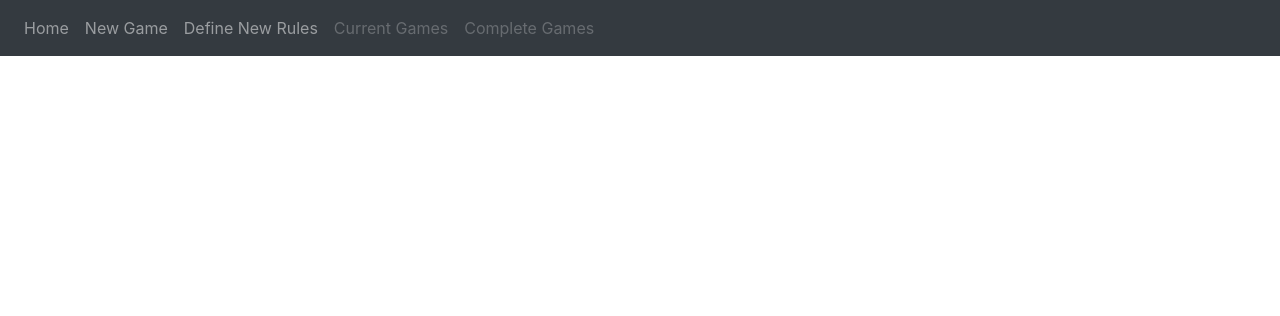
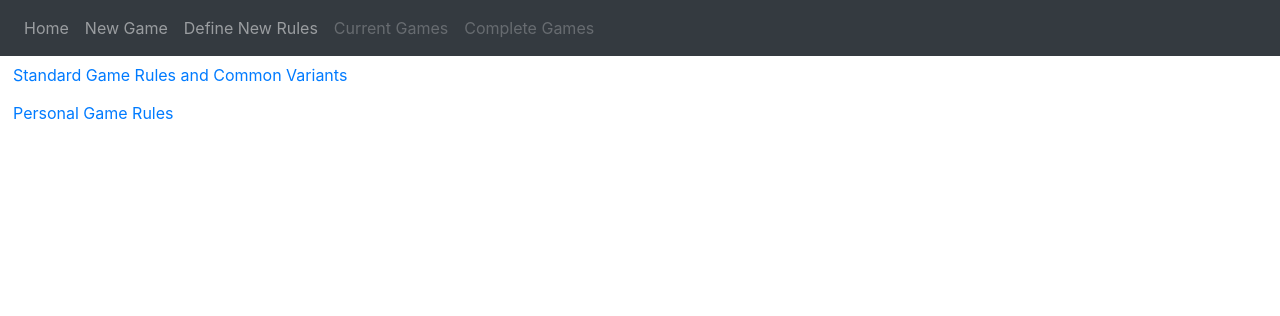
Before and after one commit to theovoss/DjangoChessApi, a Django app: template DjangoChessApi/Chess/templates/chess/main/home.html in a window 1280 px wide. Shown: the top 316 px of the page. Run offline with Django 3.2, Linux system fonts and the light colour scheme; the template is opened without the code that fills it, so the values that code supplies are empty; some libraries are stand-ins or nearby versions.

Commit message:
Add visibility options to game type and update homepage to show which game types are where

```diff
--- a/DjangoChessApi/Chess/admin.py
+++ b/DjangoChessApi/Chess/admin.py
@@ -0,0 +1,6 @@
+from django.contrib import admin
+
+from .models import Game, GameType
+
+admin.site.register(GameType)
+admin.site.register(Game)
--- a/DjangoChessApi/Chess/templates/chess/main/home.html
+++ b/DjangoChessApi/Chess/templates/chess/main/home.html
@@ -7,10 +7,34 @@
 
 {% block body %}
 
-<div class="game-types">
-  {% for game_type in game_types %}
-    {% include "chess/secondary/game_type.html" with game_type=game_type %}
-  {% endfor %}
+<div class="panel panel-default accordion" id="standardGameTypeAccordian">
+  <div class="panel-heading" id="game_type_standard_heading">
+    <button class="btn btn-link" type="button" data-toggle="collapse" data-target="#game_type_standard" aria-expanded="true" aria-controls="game_type_standard">
+      Standard Game Rules and Common Variants
+    </button>
+  </div>
+  <div id="game_type_standard" class="collapse show" aria-labelledby="game_type_standard_heading" data-parent="#standardGameTypeAccordian">
+    <div class="panel-body d-flex flex-wrap">
+      {% for standard_game_type in standard_game_types %}
+        {% include "chess/secondary/game_type.html" with game_type=standard_game_type %}
+      {% endfor %}
+    </div>
+  </div>
+</div>
+
+<div class="panel panel-default accordion" id="personalGameTypeAccordian">
+  <div class="panel-heading" id="game_type_personal_heading">
+    <button class="btn btn-link" type="button" data-toggle="collapse" data-target="#game_type_personal" aria-expanded="true" aria-controls="game_type_personal">
+      Personal Game Rules
+    </button>
+  </div>
+  <div id="game_type_personal" class="collapse show" aria-labelledby="game_type_personal_heading" data-parent="#personalGameTypeAccordian">
+    <div class="panel-body d-flex flex-wrap">
+      {% for game_type in game_types %}
+        {% include "chess/secondary/game_type.html" with game_type=game_type %}
+      {% endfor %}
+    </div>
+  </div>
 </div>
 
 <script src="{% static 'js/game_type.js' %}"></script>
```
Also changed, not shown: DjangoChessApi/Chess/models.py (+18 -0 lines), DjangoChessApi/Chess/views.py (+4 -3 lines), DjangoChessApi/Chess/migrations/0011_gametype_visibility.py (added).
